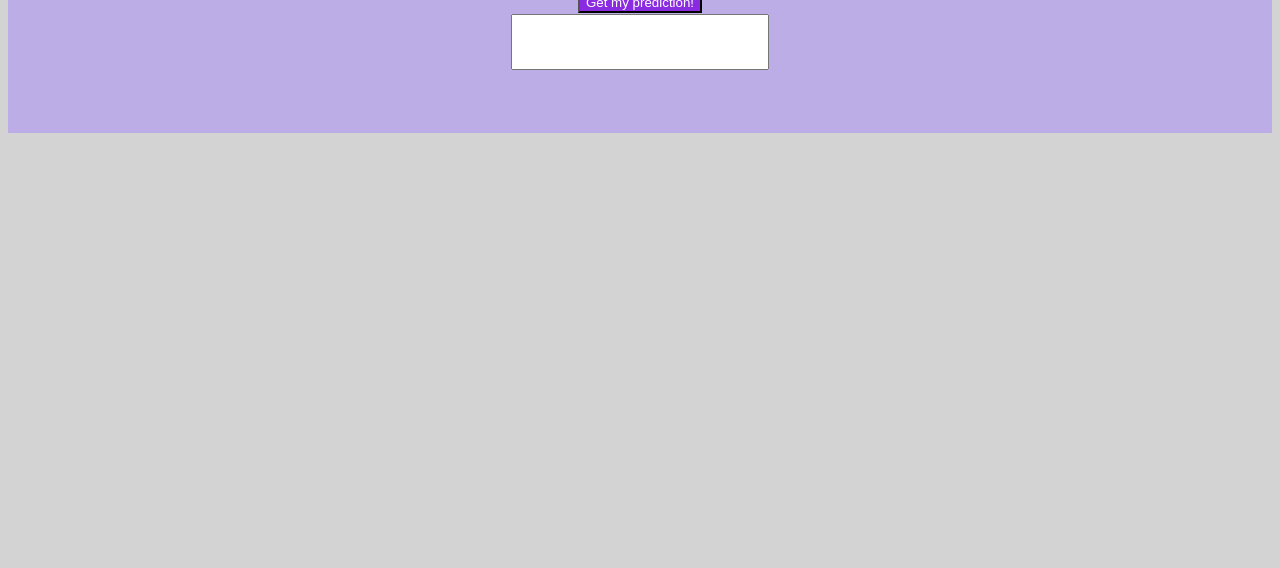
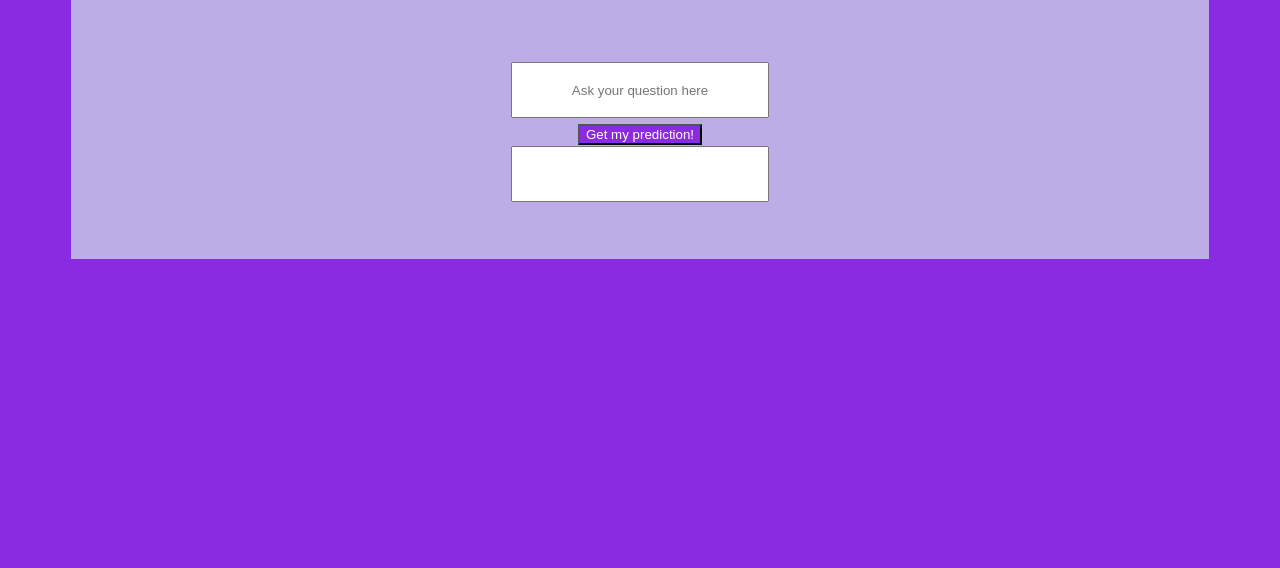
Before and after one commit to dayrentolliver/js-magic-8-ball, a plain HTML site: page index.html in a window 1280 px wide. Shown: the part 232-800 px from the top of the page. Drawn offline with Linux system fonts and the light colour scheme.

Commit message:
Update styles.css

```diff
--- a/styles.css
+++ b/styles.css
@@ -1,9 +1,13 @@
 body{
     font-family: 'Pacifico', cursive;
-    background-color: lightgrey;
+    background-color: #8A2BE2;
+    margin-top: 12.5%;
 }
+
 .container{
     background-color:rgb(188, 173, 230);
+    margin-left: 5%;
+    margin-right: 5%;
 }
 
 h1{
```
